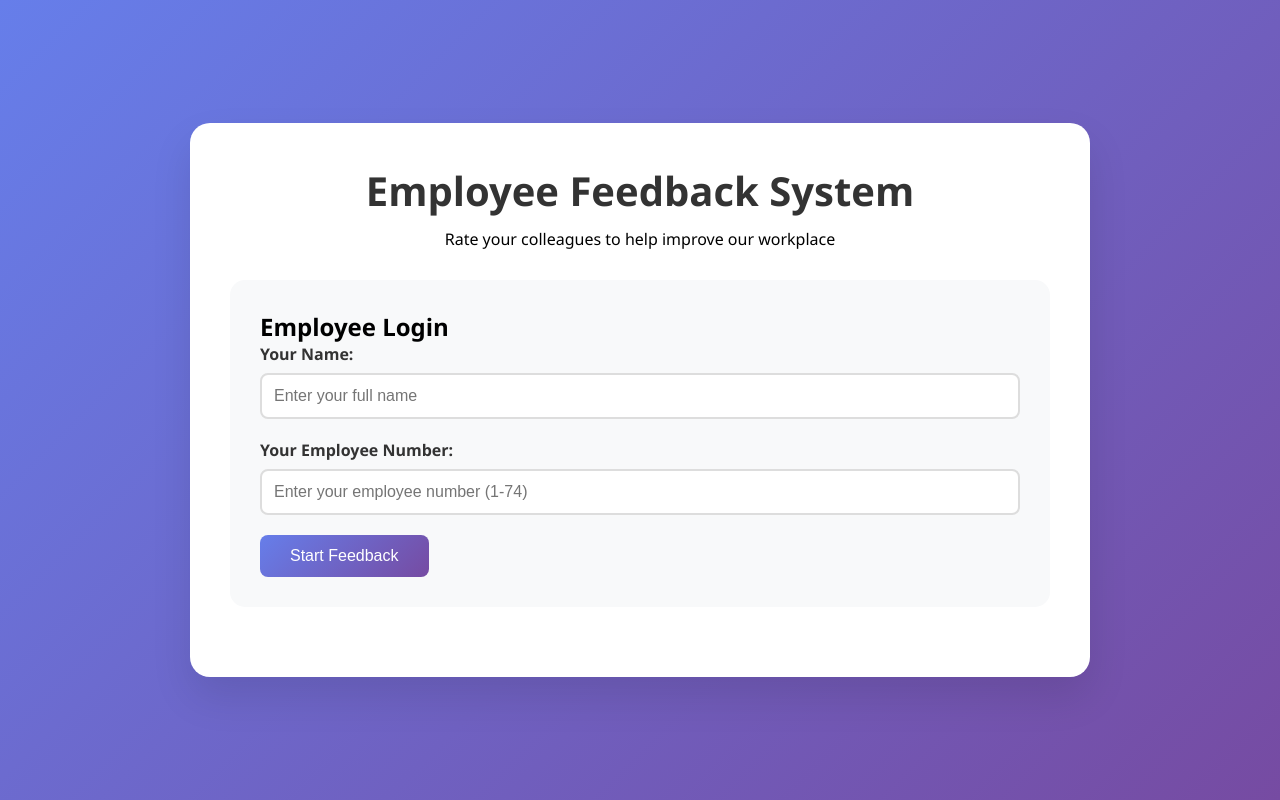
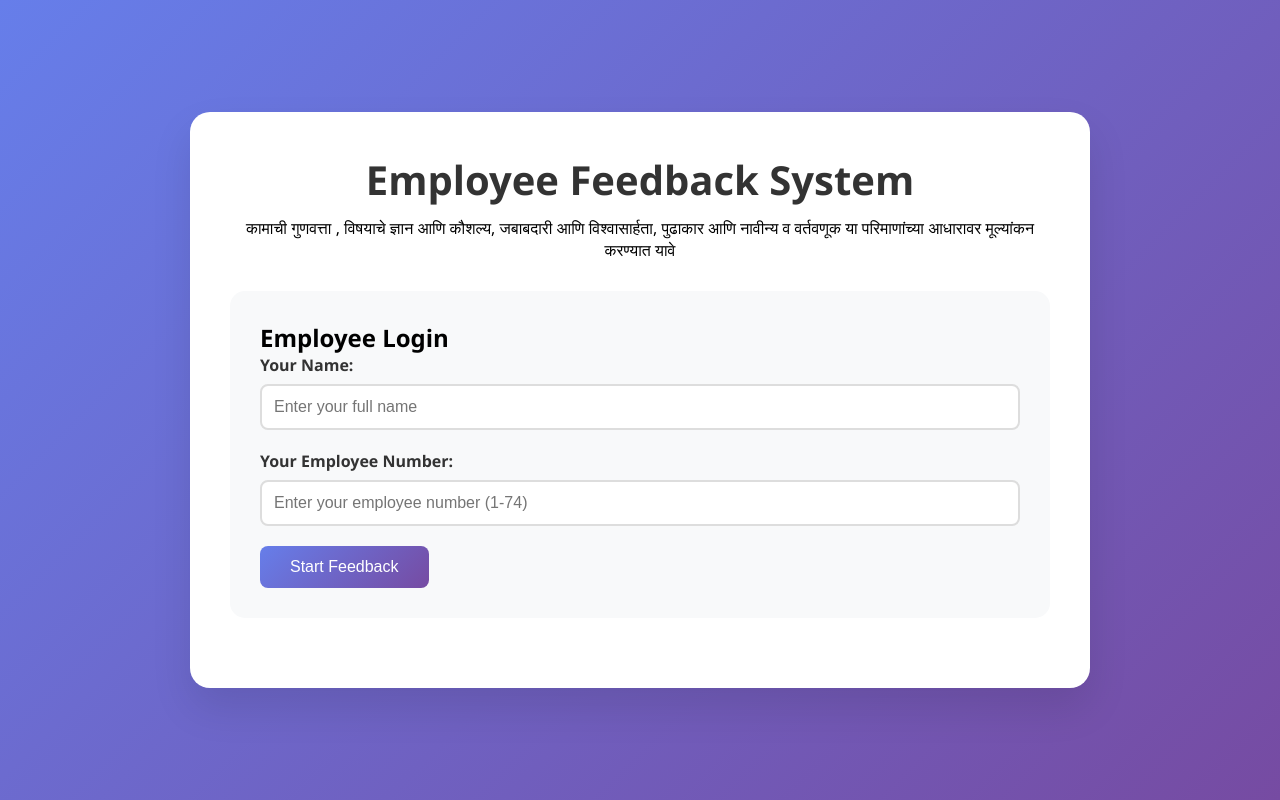
Before and after one commit to RahulMharinkhede/employee-feedback, a website: page public/index.html in a window 1280 px wide. Drawn offline with Linux system fonts and the light colour scheme.

Commit message:
Update index.html

```diff
--- a/public/index.html
+++ b/public/index.html
@@ -207,7 +207,7 @@
     <div class="container">
         <div class="header">
             <h1>Employee Feedback System</h1>
-            <p>Rate your colleagues to help improve our workplace</p>
+            <p>कामाची गुणवत्ता , विषयाचे ज्ञान आणि कौशल्य, जबाबदारी आणि विश्वासार्हता, पुढाकार आणि नावीन्य व वर्तवणूक या परिमाणांच्या आधारावर मूल्यांकन करण्यात यावे  </p>
         </div>
 
         <div class="login-section" id="loginSection">
```
